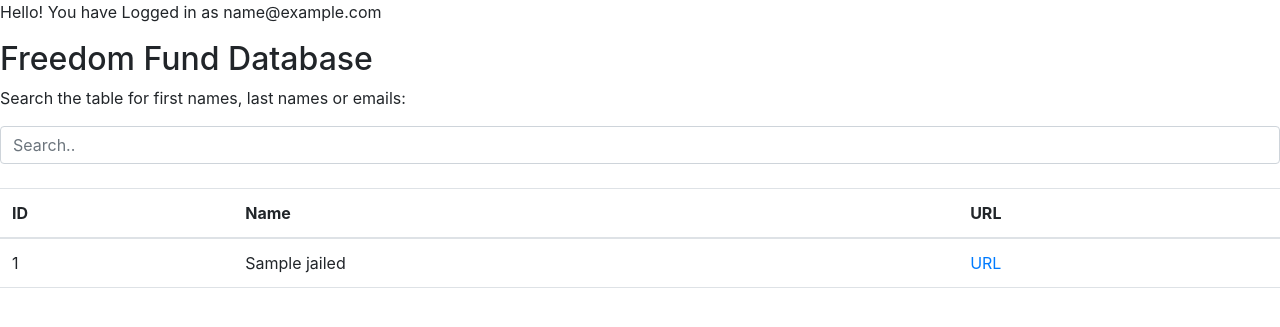
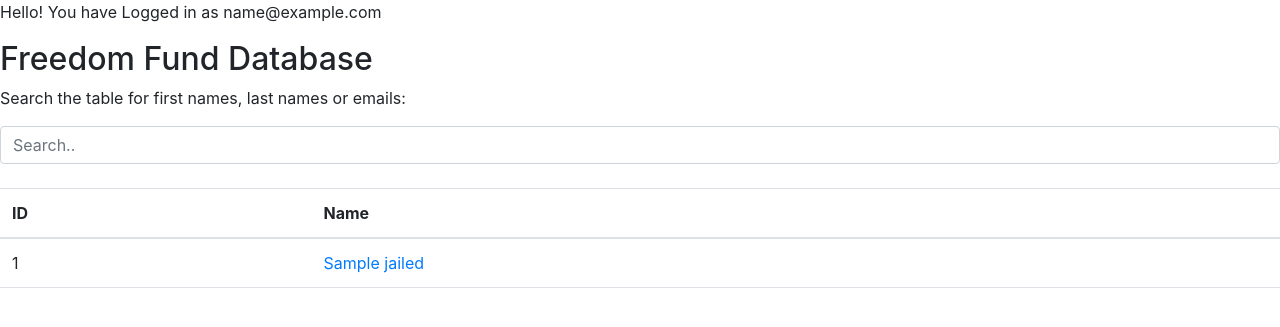
Before and after one commit to joshmess/FreedomFund, a Flask app: page /logged_in in a window 1280 px wide. Shown: the part 56-383 px from the top of the page. Run offline with Flask 2, Linux system fonts and the light colour scheme; the visitor is signed in with stand-in values (Sample User, id 1); a database or web service that is not in the repository returns one stand-in record (values such as "Sample title"); some libraries are stand-ins or nearby versions.

Commit message:
Improve Dropdown

```diff
--- a/templates/logged_in.html
+++ b/templates/logged_in.html
@@ -11,7 +11,6 @@ block content %}
     <tr>
       <th scope="col">ID</th>
       <th scope="col">Name</th>
-      <th scope="col">URL</th>
     </tr>
   </thead>
   <tbody>
@@ -22,8 +21,7 @@ block content %}
       class="accordion-toggle"
     >
       <td>{{ jailed._id }}</td>
-      <td>{{ jailed.Name }}</td>
-      <td><a href="{{ jailed.Url }}">URL</a></td>
+      <td><a href="{{ jailed.Url }}">{{ jailed.Name }}</a></td>
     </tr>
     <tr>
       <td colspan="6" class="hiddenRow">
@@ -39,14 +37,8 @@ block content %}
               {% for charge in jailed.Charges %}
               <tr>
                 <td>{{ charge.Arresting_Agency}}</td>
-              </tr>
-              <tr>
                 <td>{{ charge.Grade_of_Charge}}</td>
-              </tr>
-              <tr>
                 <td>{{ charge.Charge_Description}}</td>
-              </tr>
-              <tr>
                 <td>{{ charge.Bond_Amount}}</td>
               </tr>
               {% endfor %}
```
